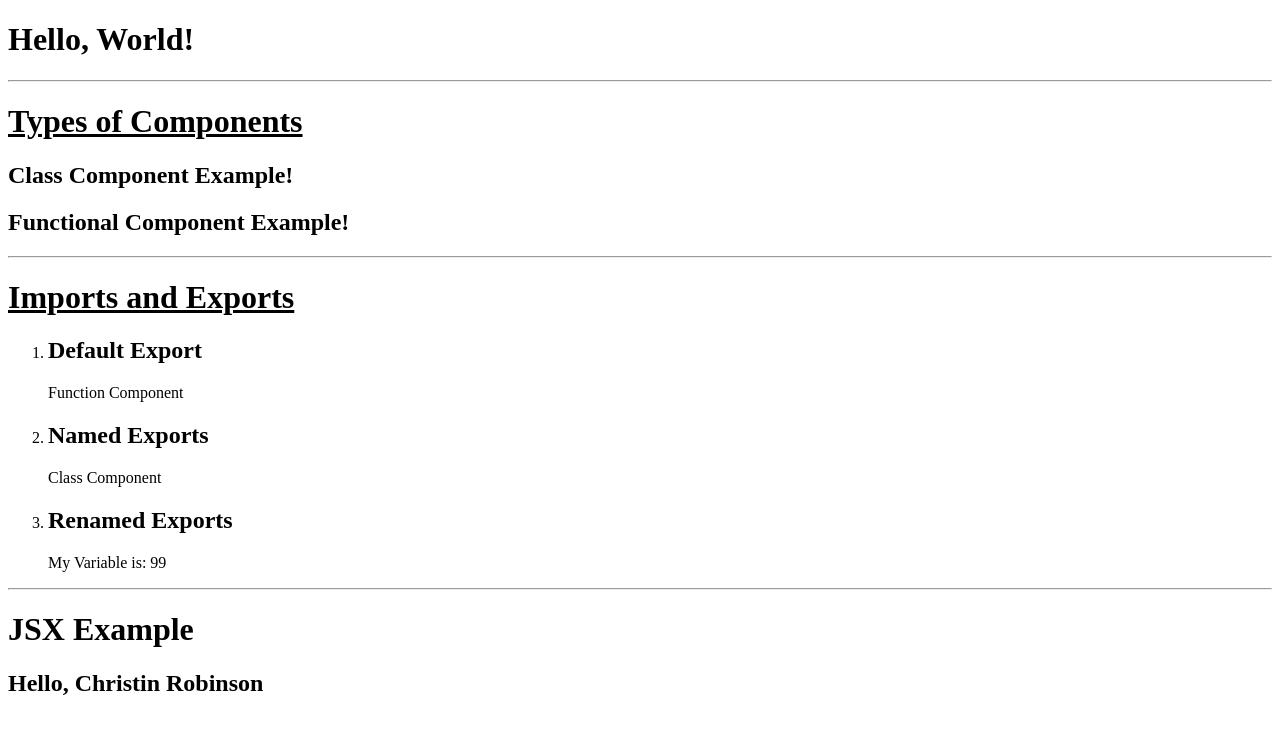
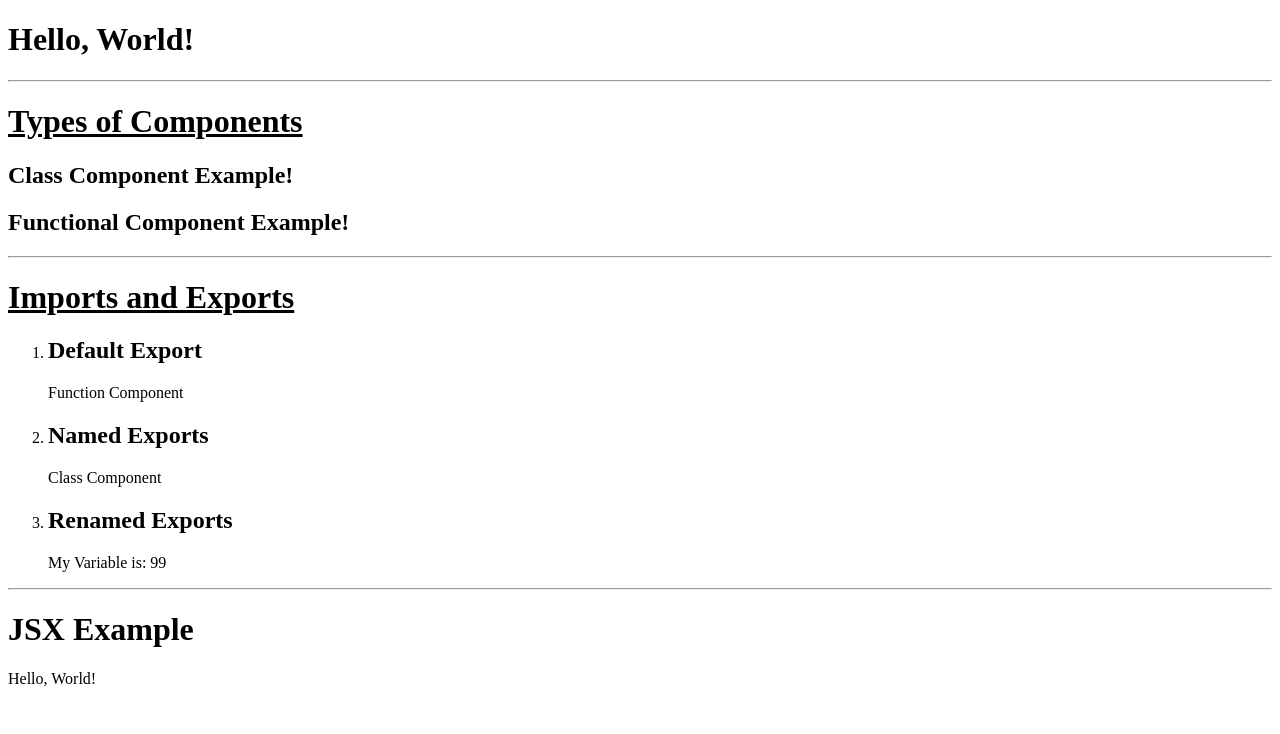
Before and after one commit to ChristinRobinson/React-Workspace_Coding-Ninjas, a React (Create React App) app in the folder my-app/: page / in a window 1280 px wide. Shown: the top 734 px of the page. Built offline with nearby package versions, Linux system fonts and the light colour scheme.

Commit message:
Conditional rendering with examples

```diff
--- a/my-app/src/02 JSX/index.js
+++ b/my-app/src/02 JSX/index.js
@@ -2,15 +2,12 @@ import React from 'react';
 
 const JSXExamples = () => {
 	let name = 'Christin Robinson';
-	let loading = false;
-
-	if (loading) {
-		return <h2>Loading</h2>;
-	}
+	let isLoggedIn = false;
 
 	return (
 		<div className='jsx-example'>
-			<h2>Hello, {name}</h2>
+			{!isLoggedIn && <p>Hello, World!</p> }
+			{isLoggedIn && <h2>Hello, {name}</h2>}
 		</div>
 	);
 };
```
Also changed, not shown: 1 other file (tests, documents, lock files or other folders).
